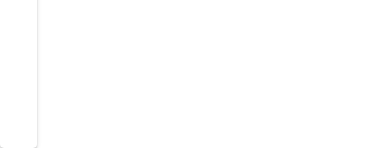
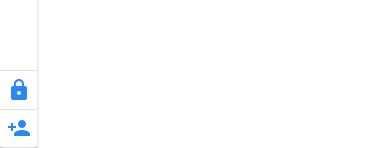
Before and after one commit to juliensale/todo-app, a Next.js app in the folder frontend/app/: page / in a window 390 px wide. Shown: the part 696-844 px from the top of the page. Built offline with nearby package versions, Linux system fonts and the light colour scheme.

Commit message:
add: phone user links

```diff
--- a/frontend/app/components/Layout/ReducedPanel.tsx
+++ b/frontend/app/components/Layout/ReducedPanel.tsx
@@ -4,8 +4,11 @@ import { useContext } from "react"
 import { NavigationContext } from "./Navigation"
 import { Box, ButtonBase, createStyles, makeStyles, Theme } from '@material-ui/core'
 import Image from 'next/image'
+import Link from 'next/link'
 import { Brightness2 as MoonIcon } from '@material-ui/icons';
 import MenuOpenIcon from '@material-ui/icons/MenuOpen';
+import PersonAddIcon from '@material-ui/icons/PersonAdd';
+import LockIcon from '@material-ui/icons/Lock';
 
 const useStyles = makeStyles((theme: Theme) => {
 	const darkTheme = theme.palette.type === 'dark'
@@ -29,6 +32,9 @@ const useStyles = makeStyles((theme: Theme) => {
 			padding: '.5em',
 			borderBottom: `1px solid ${theme.palette.divider}`
 
+		},
+		firstBox: {
+			borderTop: `1px solid ${theme.palette.divider}`
 		}
 	})
 })
@@ -73,6 +79,24 @@ const ClickBox: FC<ClickBoxProps> = ({ children, onClick }) => {
 	)
 }
 
+type LinkBoxProps = {
+	children: React.ReactNode,
+	href: string,
+	style?: {},
+	className?: string
+}
+const LinkBox: FC<LinkBoxProps> = ({ children, href, style = {}, className = '' }) => {
+	const { classes } = useContext(ReducedPanelContext)
+	return (
+		<Link href={href}>
+			<ButtonBase className={className ? `${className} ${classes.clickBox}` : classes.clickBox} style={style}>
+				{children}
+
+			</ButtonBase>
+		</Link>
+	)
+}
+
 const DrawerBurger: FC = () => {
 	const { openDrawer } = useContext(ReducedPanelContext)
 	return (
@@ -92,6 +116,26 @@ const DarkModeSwitcher: FC = () => {
 	)
 }
 
+const User: FC = () => {
+	const { classes } = useContext(ReducedPanelContext)
+	return (
+		<div
+			className={classes.linksContainer}
+			style={{
+				marginBottom: 0,
+				marginTop: 'auto'
+			}}
+		>
+			<LinkBox href="/login" className={classes.firstBox}>
+				<LockIcon color="primary" />
+			</LinkBox>
+			<LinkBox href="/signup">
+				<PersonAddIcon color="primary" />
+			</LinkBox>
+		</div>
+	)
+}
+
 type UsageProps = {
 
 }
@@ -100,6 +144,7 @@ const Usage: FC<UsageProps> = (props) => {
 		<ReducedPanel {...props}>
 			<DrawerBurger />
 			<DarkModeSwitcher />
+			<User />
 		</ReducedPanel>
 	)
 }
```
